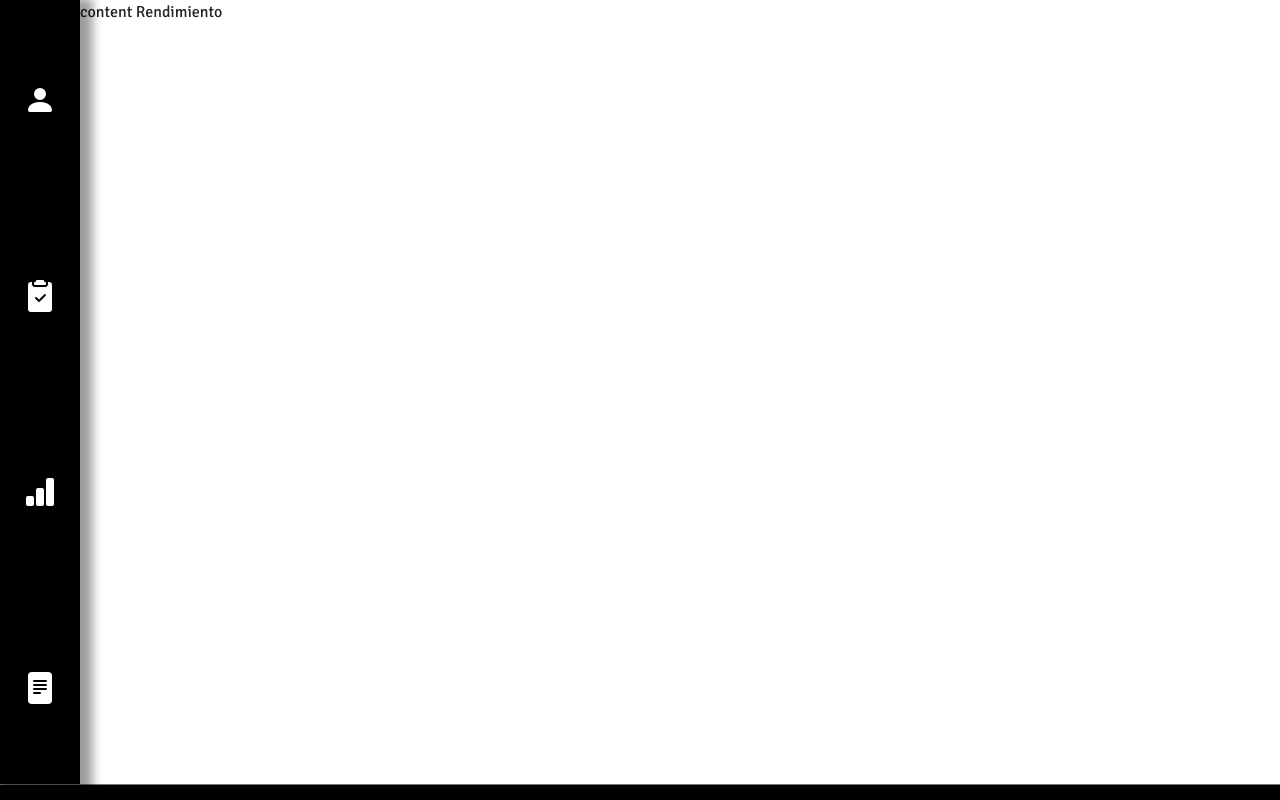
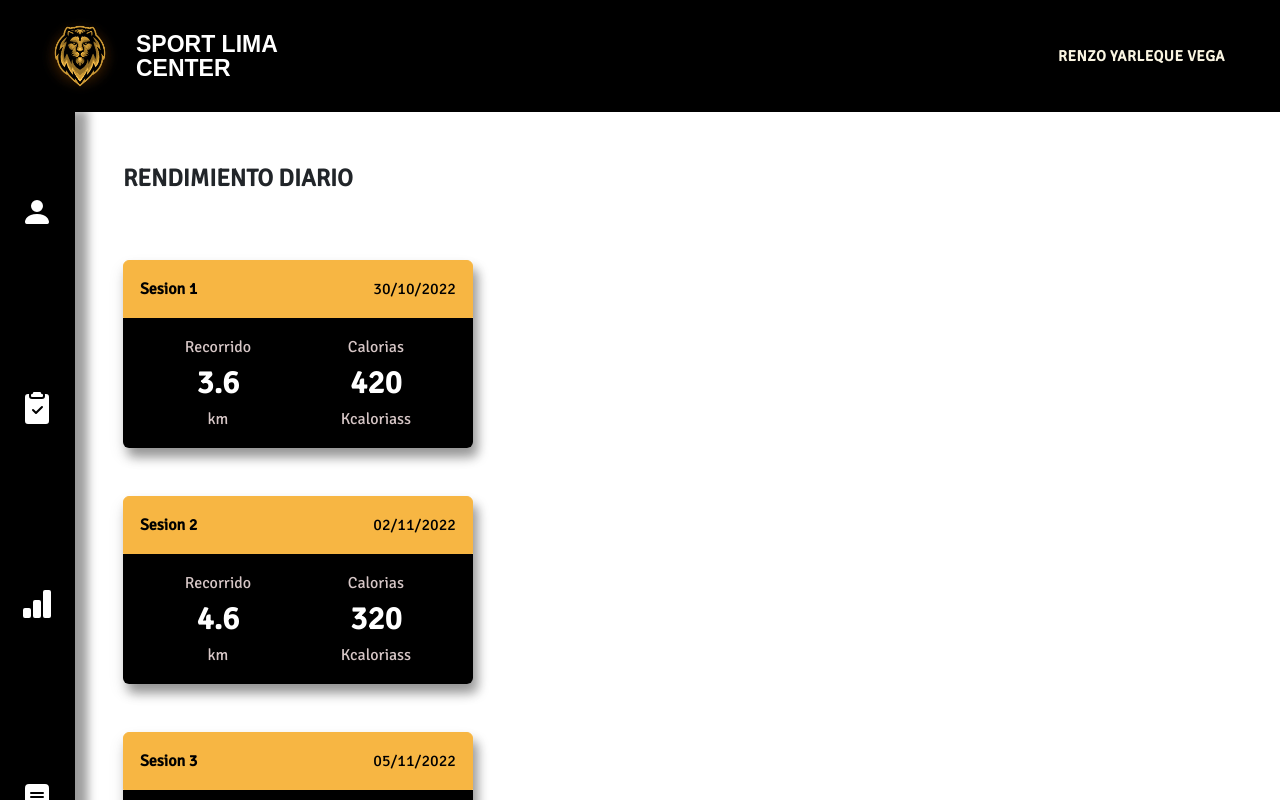
Before and after one commit to ryarleque/deporte, a React (Create React App) app: page /rendimiento in a window 1280 px wide. Shown: the top 800 px of the page. Built offline with nearby package versions, Linux system fonts and the light colour scheme; the HTML template or start-up script is replaced by a standard one.

Commit message:
added user performance page

```diff
--- a/src/components/DetalleRendimiento/Styled.DetalleRendimiento.tsx
+++ b/src/components/DetalleRendimiento/Styled.DetalleRendimiento.tsx
@@ -5,3 +5,13 @@ export const DetalleRendimientoContentStyled = styled.div`
     display: flex;
   }
 `;
+
+
+export const DetalleRendimientoInnerContentStyled = styled.div`
+  && {
+    display: flex;
+    flex-flow: column;
+    padding: 3rem;
+    width: 100%;
+  }
+`;
--- a/src/components/DetalleRendimiento/index.tsx
+++ b/src/components/DetalleRendimiento/index.tsx
@@ -1,6 +1,9 @@
 import Sidebard from "../Sidebar";
 import { PersonFill, Clipboard2CheckFill, BarChartFill, FileTextFill } from 'react-bootstrap-icons';
-import { DetalleRendimientoContentStyled } from "./Styled.DetalleRendimiento";
+import { DetalleRendimientoContentStyled, DetalleRendimientoInnerContentStyled } from "./Styled.DetalleRendimiento";
+import { useState, useEffect } from "react";
+import CustomHeader from "../CustomHeader";
+import Spinner from "../Spinner";
 
 const DetalleRendimiento = () => {
     const option = [
@@ -10,11 +13,131 @@ const DetalleRendimiento = () => {
         { name: "Detalle Rendimiento", route:"/detalle-rendimiento", image: <FileTextFill/>},
     ];
 
+    const [isLoading, setLoading] = useState(false)
+    const [userData, setUserData] = useState([{
+        'session': '',
+        'date': '',
+        'distancia': '',
+        'calorias': '',
+    }]);
+
+    useEffect(()=> {
+        getUserInfo()
+    }, [])
+
+    const getUserInfo = async () => {
+        try {
+          setLoading(true)
+          setUserData([
+            {
+                'session': '1',
+                'date': '30/10/2022',
+                'distancia': '3.6',
+                'calorias': '420',
+            },
+            {
+                'session': '2',
+                'date': '02/11/2022',
+                'distancia': '4.6',
+                'calorias': '320',
+            },
+            {
+                'session': '3',
+                'date': '05/11/2022',
+                'distancia': '5.8',
+                'calorias': '420',
+            },
+            {
+                'session': '4',
+                'date': '10/11/2022',
+                'distancia': '7.1',
+                'calorias': '512',
+            },
+            {
+                'session': '5',
+                'date': '13/11/2022',
+                'distancia': '7.3',
+                'calorias': '579',
+            }
+          ])
+        //   const { data } = await Axios.get(
+        //     process.env.REACT_APP_API + "users/datos",
+        //     {
+        //         user
+        //     }
+        //   );
+          setLoading(false)
+        } catch (error) {
+          setLoading(false)
+          console.log(error)
+        }
+      };
+
     return (
-        <DetalleRendimientoContentStyled>
-            <Sidebard list={option}/>
-            <div>content DetalleRendimiento</div>
-        </DetalleRendimientoContentStyled>
+        <>
+            <CustomHeader isHome={false} />
+            <DetalleRendimientoContentStyled>
+                <Sidebard list={option}/>
+                { isLoading && <Spinner /> }
+                <DetalleRendimientoInnerContentStyled>
+                    <div>content DetalleRendimiento</div>
+                    <div>
+                        <div>
+                            <div>TEST 1</div>
+                            <div>{'>'}</div>
+                        </div>
+
+                        <div>
+                            <div>
+                                <div>V. Promedio</div>
+                                <div>30.02</div>
+                                <div>km/h</div>
+                            </div>
+
+                            <div>
+                                <div>
+                                    <div>RESISTENCIA</div>
+                                    <div>
+                                        <div>1:30</div>
+                                        <div>km</div>
+                                    </div>
+                                </div>
+
+                                <div>
+                                    <div>POTENCIA</div>
+                                    <div>DISTAPARO</div>
+                                    <div>
+                                        <div>1:30</div>
+                                        <div>km</div>
+                                    </div>
+                                </div>
+                            </div>
+
+                            <div>
+                                <div>
+                                    <div>POTENCIA</div>
+                                    <div>FISICA</div>
+                                    <div>
+                                        <div>4</div>
+                                    </div>
+                                </div>
+
+                                <div>
+                                    <div>DEFINICION</div>
+                                    <div>
+                                        <div>25.3</div>
+                                        <div>km</div>
+                                    </div>
+                                </div>
+                            </div>
+
+                        </div>
+
+                        <div>VER DETALLE</div>
+                    </div>
+                </DetalleRendimientoInnerContentStyled>
+            </DetalleRendimientoContentStyled>
+        </>
     );
 }
 
--- a/src/components/Rendimiento/Styled.Rendimiento.tsx
+++ b/src/components/Rendimiento/Styled.Rendimiento.tsx
@@ -5,3 +5,81 @@ export const RendimientoContentStyled = styled.div`
     display: flex;
   }
 `;
+
+export const RendimientoInnterContentStyled = styled.div`
+  && {
+    display: flex;
+    flex-flow: column;
+    padding: 3rem;
+    width: 100%;
+  }
+`;
+
+export const TitleStyled = styled.div`
+  && {
+    font-size: 1.5rem;
+    font-weight: 600;
+    margin-bottom: 4rem;
+  }
+`;
+
+export const CardStyled = styled.div`
+  && {
+    border-radius: 6px;
+    margin-bottom: 3rem;
+    max-width: 350px;
+    box-shadow: 5px 9px 11px 0px rgb(0 0 0 / 36%), 0 8px 16px rgb(0 0 0 / 10%);
+  }
+`;
+
+export const CardHeaderStyled = styled.div`
+  && {
+    display: flex;
+    align-items: center;
+    justify-content: space-between;
+    background: #f7b643;
+    padding: 1rem;
+    color: black;
+    border: 1px solid #f7b643;
+    border-top-right-radius: 6px;
+    border-top-left-radius: 6px;
+  }
+`;
+
+export const CardHeaderTitleStyled = styled.div`
+  && {
+    font-weight: 700;
+    font-size: 1rem;
+    text-transform: capitalize;
+  }
+`;
+
+export const CardBodyTitleStyled = styled.div`
+  && {
+    padding: 1rem;
+    border-bottom-left-radius: 6px;
+    border-bottom-right-radius: 6px;
+    border: 1px solid black;
+    border-top-color: transparent;
+    background: black;
+    color: white;
+    display: flex;
+    align-items: center;
+    justify-content: space-around;
+  }
+`;
+
+export const CardBodySectionTitleStyled = styled.div`
+  && {
+    text-align: center;
+    color: #d6c6c6;
+  }
+`;
+
+export const CardBodySectionItemTitleStyled = styled.div`
+&& {
+  font-size: 2rem;
+    color: white;
+    font-weight: 800;
+}
+`;
--- a/src/components/Rendimiento/index.tsx
+++ b/src/components/Rendimiento/index.tsx
@@ -1,6 +1,9 @@
 import Sidebard from "../Sidebar";
 import { PersonFill, Clipboard2CheckFill, BarChartFill, FileTextFill } from 'react-bootstrap-icons';
-import { RendimientoContentStyled } from "./Styled.Rendimiento";
+import { CardBodySectionItemTitleStyled, CardBodySectionTitleStyled, CardBodyTitleStyled, CardHeaderStyled, CardHeaderTitleStyled, CardStyled, RendimientoContentStyled, RendimientoInnterContentStyled, TitleStyled } from "./Styled.Rendimiento";
+import { useState, useEffect } from "react";
+import Spinner from "../Spinner";
+import CustomHeader from "../CustomHeader";
 
 const Rendimiento = () => {
     const option = [
@@ -10,11 +13,98 @@ const Rendimiento = () => {
         { name: "Detalle Rendimiento", route:"/detalle-rendimiento", image: <FileTextFill/>},
     ];
 
+    const [isLoading, setLoading] = useState(false)
+    const [userData, setUserData] = useState([{
+        'session': '',
+        'date': '',
+        'distancia': '',
+        'calorias': '',
+    }]);
+
+    useEffect(()=> {
+        getUserInfo()
+    }, [])
+
+    const getUserInfo = async () => {
+        try {
+          setLoading(true)
+          setUserData([
+            {
+                'session': '1',
+                'date': '30/10/2022',
+                'distancia': '3.6',
+                'calorias': '420',
+            },
+            {
+                'session': '2',
+                'date': '02/11/2022',
+                'distancia': '4.6',
+                'calorias': '320',
+            },
+            {
+                'session': '3',
+                'date': '05/11/2022',
+                'distancia': '5.8',
+                'calorias': '420',
+            },
+            {
+                'session': '4',
+                'date': '10/11/2022',
+                'distancia': '7.1',
+                'calorias': '512',
+            },
+            {
+                'session': '5',
+                'date': '13/11/2022',
+                'distancia': '7.3',
+                'calorias': '579',
+            }
+          ])
+        //   const { data } = await Axios.get(
+        //     process.env.REACT_APP_API + "users/datos",
+        //     {
+        //         user
+        //     }
+        //   );
+          setLoading(false)
+        } catch (error) {
+          setLoading(false)
+          console.log(error)
+        }
+      };
+
     return (
-        <RendimientoContentStyled>
-            <Sidebard list={option}/>
-            <div>content Rendimiento</div>
-        </RendimientoContentStyled>
+        <>
+            <CustomHeader isHome={false} />
+            <RendimientoContentStyled>
+                <Sidebard list={option}/>
+                { isLoading && <Spinner /> }
+                <RendimientoInnterContentStyled>
+                    <TitleStyled>RENDIMIENTO DIARIO</TitleStyled>
+                    { userData.map((item: any, index:number) => (
+                        <CardStyled>
+                            <CardHeaderStyled>
+                                <CardHeaderTitleStyled>Sesion {item.session}</CardHeaderTitleStyled>
+                                <div>{item.date}</div>
+                            </CardHeaderStyled>
+
+                            <CardBodyTitleStyled>
+                                <CardBodySectionTitleStyled>
+                                    <div>Recorrido</div>
+                                    <CardBodySectionItemTitleStyled>{item.distancia}</CardBodySectionItemTitleStyled>
+                                    <div>km</div>
+                                </CardBodySectionTitleStyled>
+                                <CardBodySectionTitleStyled>
+                                    <div>Calorias</div>
+                                    <CardBodySectionItemTitleStyled>{item.calorias}</CardBodySectionItemTitleStyled>
+                                    <div>Kcaloriass</div>
+                                </CardBodySectionTitleStyled>
+                            </CardBodyTitleStyled>
+                        </CardStyled>
+                    ))}
+                </RendimientoInnterContentStyled>
+            </RendimientoContentStyled>
+        </>
     );
 }
 
```
